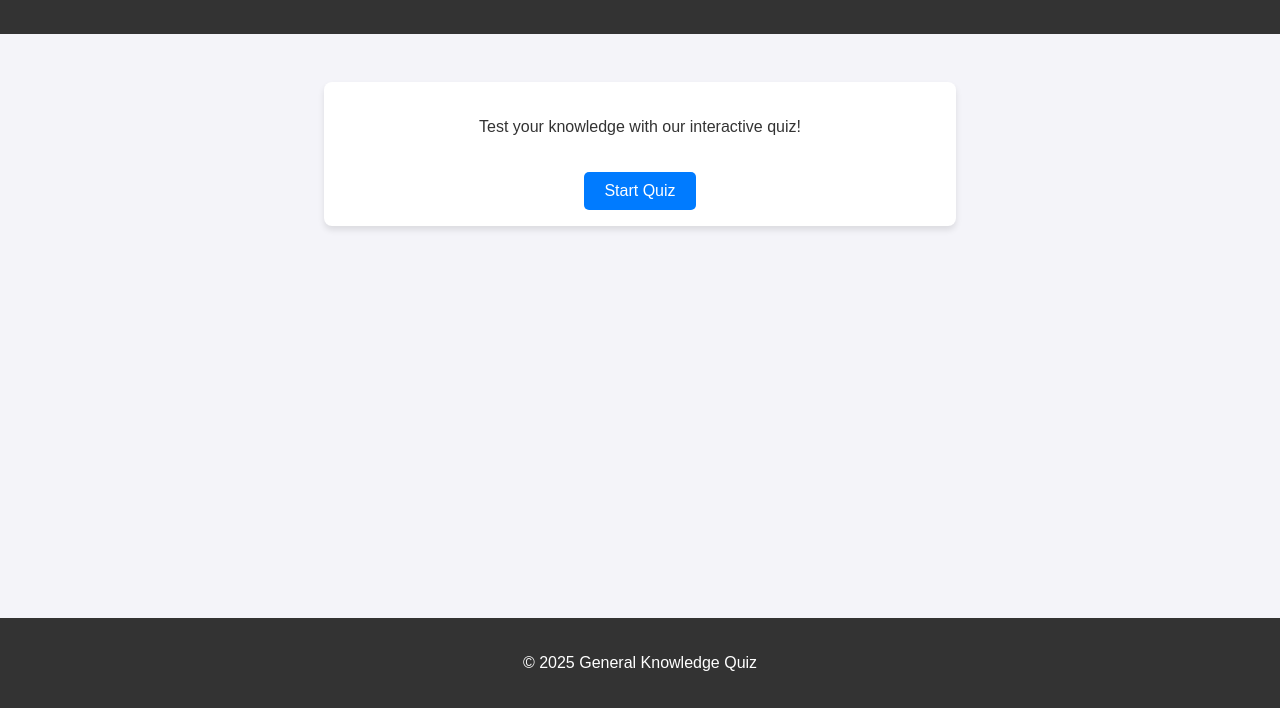
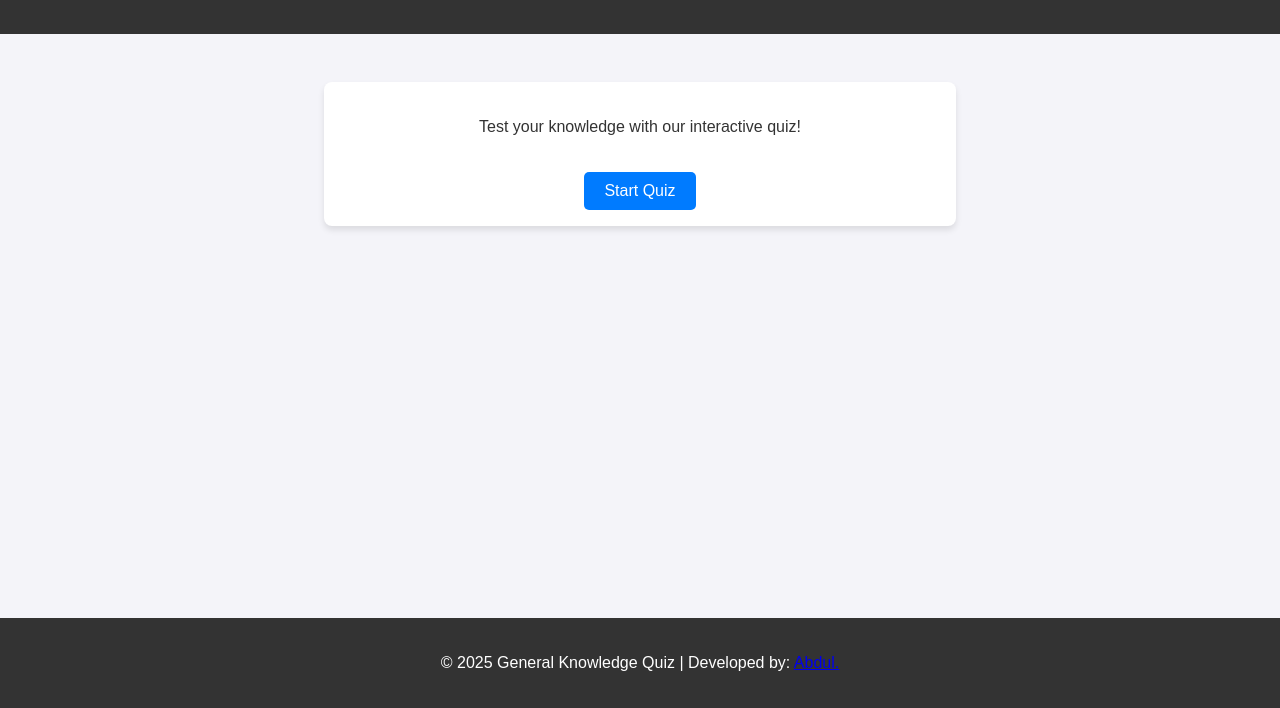
Before and after one commit to trusted12001/online_quiz, a plain HTML site: page index.html in a window 1280 px wide. Shown: the part 92-800 px from the top of the page. Drawn offline with Linux system fonts and the light colour scheme.

```diff
--- a/index.html
+++ b/index.html
@@ -49,7 +49,7 @@
         </section>
     </main>
     <footer>
-        <p>&copy; 2025 General Knowledge Quiz</p>
+        <p>&copy; 2025 General Knowledge Quiz | Developed by: <a href="https://trusted12001.github.io/personal-portfolio/" target="_blank">Abdul.</a></p>
     </footer>
 </body>
 </html>
```
